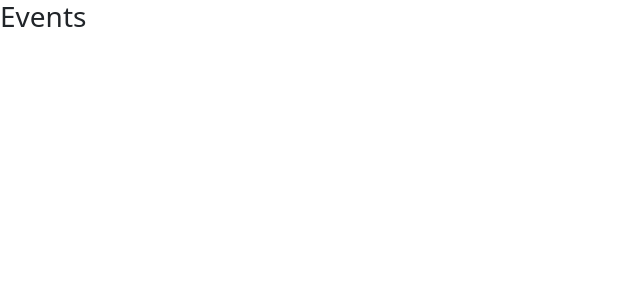
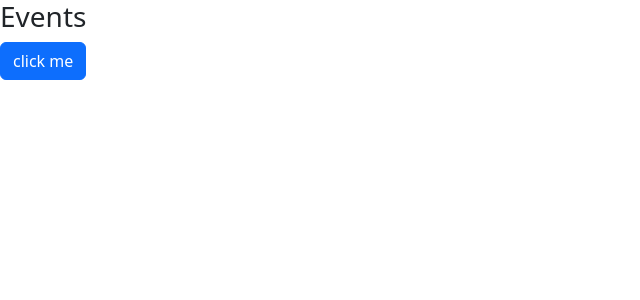
Before and after one commit to LungsomLamnio/UptoSkills_HRMS, a React (Vite) app: page / in a window 1280 px wide. Shown: the top 300 px of the page, without its empty margins (0-640 px from the left). Built offline with nearby package versions, Linux system fonts and the light colour scheme.

Commit message:
bootstrap working successfully

```diff
--- a/src/pages/Events.jsx
+++ b/src/pages/Events.jsx
@@ -2,6 +2,7 @@ export default function Events() {
   return (
     <div>
       <h3>Events</h3>
+      <button className="btn btn-primary">click me</button>
     </div>
   );
 }
```
